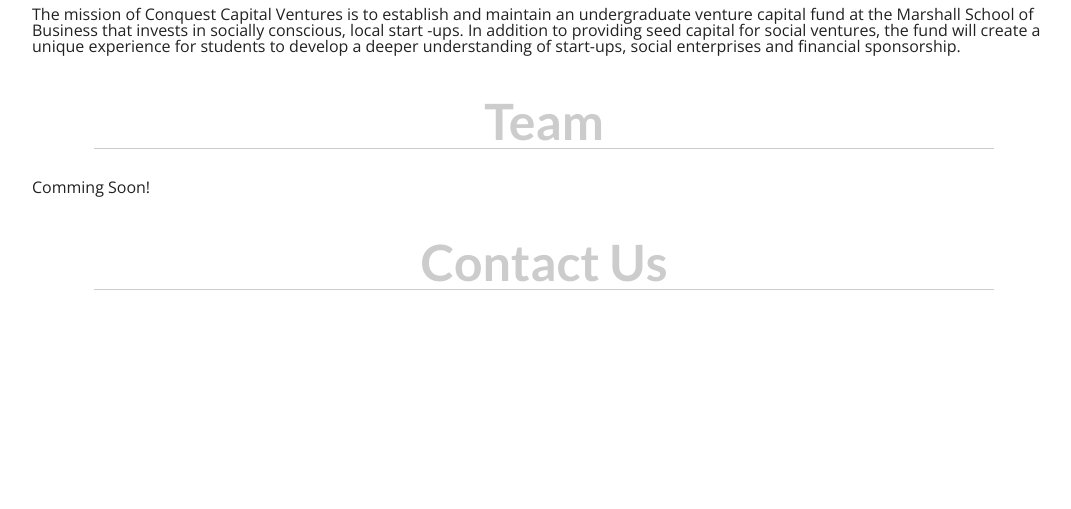
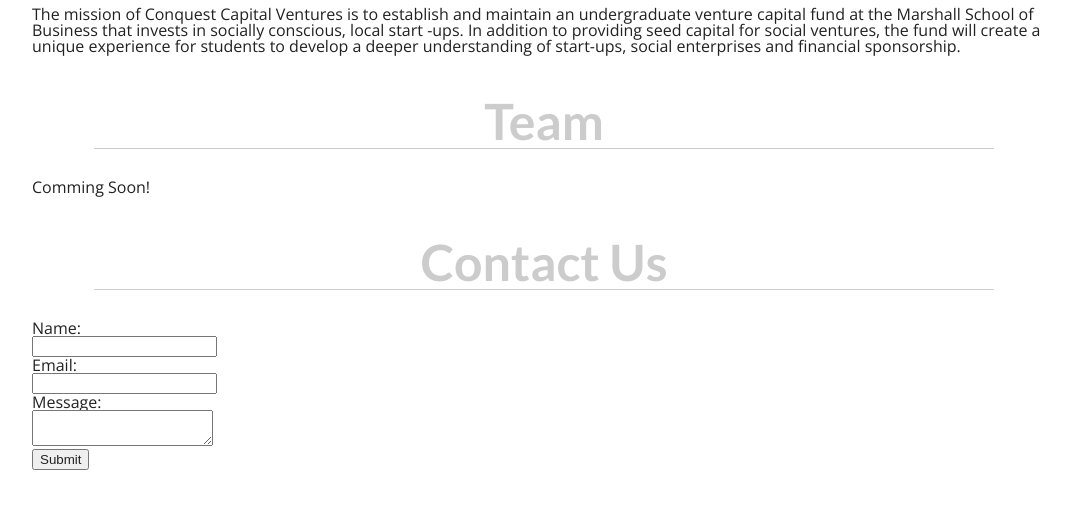
Before and after one commit to ladzzzz123/ccv-website, a plain HTML site: page index.html in a window 1280 px wide. Shown: the part 619-1128 px from the top of the page, without its empty margins (96-1167 px from the left). Drawn offline with nearby package versions, Linux system fonts and the light colour scheme; a web font is replaced by a local one.

Commit message:
added simple form

```diff
--- a/index.html
+++ b/index.html
@@ -65,7 +65,17 @@ develop a deeper understanding of start-ups, social enterprises and financial sp
 
         <section id="contact">
             <h1 align="center">Contact Us</h1>
-            <p></p>
+            <form action="http://getsimpleform.com/messages?form_api_token=1ffcddb77b479af60fb26f08320bff7b" method="post">
+              <!-- the redirect_to is optional, the form will redirect to the referrer on submission -->
+              <input type='hidden' name='redirect_to' value='http://fooey.com/thank-you.html' />
+              <!-- all your input fields here.... -->
+              <p>Name: </p><input type='text' name='name' />
+              <p>Email: </p><input type='text' name='email' />
+              <p>Message: </p><textarea name="message"></textarea>
+              </br>
+              <input type='submit' value='Submit' />
+            </form>
+
         </section>
 
         <!--<script src="//ajax.googleapis.com/ajax/libs/jquery/1.10.2/jquery.min.js"></script>
```
